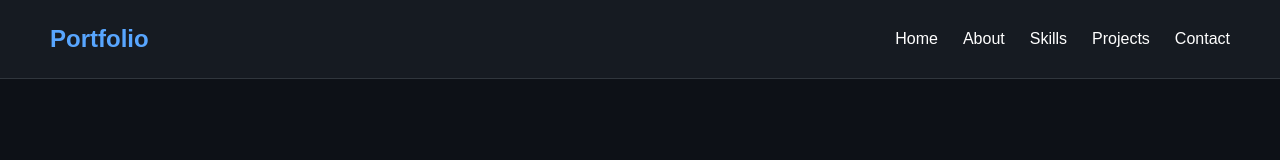
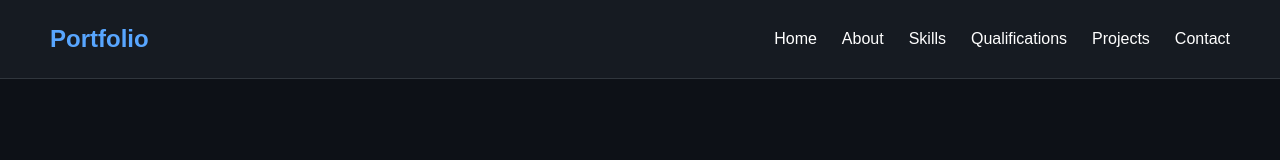
Before and after one commit to CameronKew/ICT171-Assignment, a plain HTML site: page Code/index.html in a window 1280 px wide. Shown: the top 160 px of the page. Drawn offline with Linux system fonts and the light colour scheme.

Commit message:
Update index.html

```diff
--- a/Code/index.html
+++ b/Code/index.html
@@ -18,6 +18,7 @@
                 <li><a href="index.html">Home</a></li>
                 <li><a href="about.html">About</a></li>
                 <li><a href="skills.html">Skills</a></li>
+                <li><a href="qualifications.html">Qualifications</a></li>
                 <li><a href="projects.html">Projects</a></li>
                 <li><a href="contact.html">Contact</a></li>
             </ul>
```
